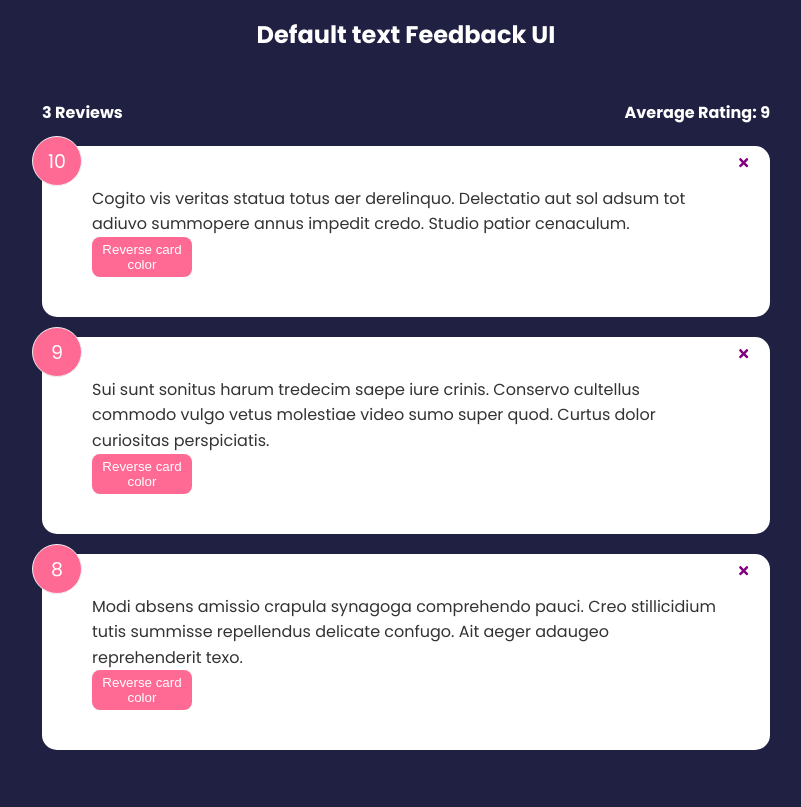
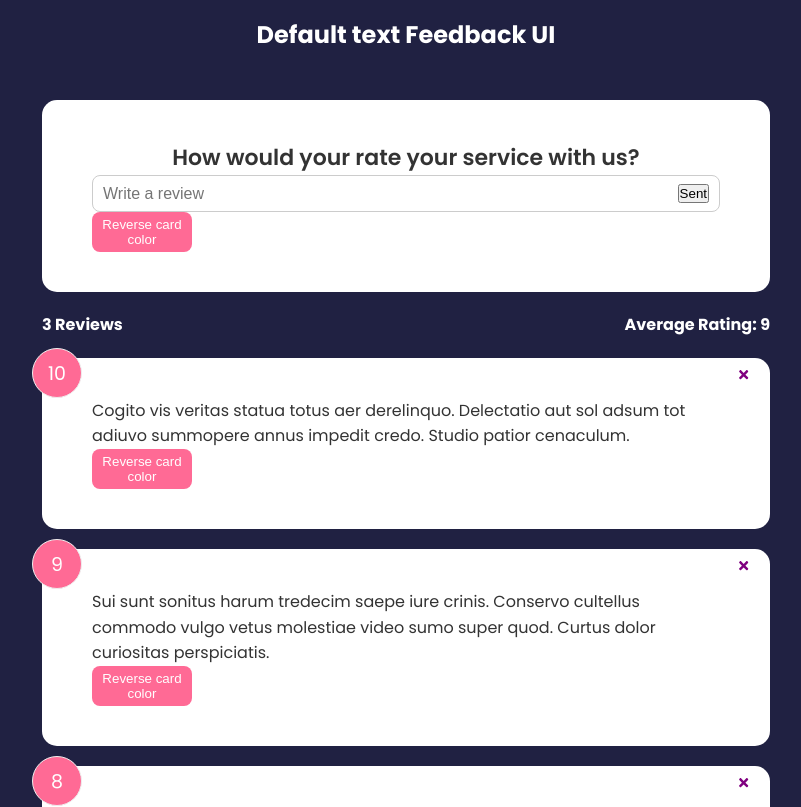
Before and after one commit to IgorZn/react_feedbacj_ui, a React (Create React App) app: page / in a window 1280 px wide. Shown: the top 807 px of the page, without its empty margins (234-1035 px from the left). Built offline with nearby package versions, Linux system fonts and the light colour scheme.

Commit message:
Custom Button Component

```diff
--- a/src/App.js
+++ b/src/App.js
@@ -4,6 +4,7 @@
 import FeedBackList from "./components/FeedBackList";
 import {useState} from "react";
 import FeedbackStats from "./components/FeedbackStats";
+import FeedbackForm from "./components/FeedbackForm";
 
 function App() {
     const [feedback, setFeedback] = useState(FeedbackData);
@@ -12,6 +13,7 @@
         <>
             <Header/>
             <div className="container">
+                <FeedbackForm/>
                 <FeedbackStats feedback={feedback} />
                 <FeedBackList feedback={feedback} setFeedback={setFeedback}/>
             </div>
--- /dev/null
+++ b/src/components/FeedbackForm.jsx
@@ -0,0 +1,26 @@
+import React, {useState} from 'react';
+import Card from './shared/Card'
+
+function FeedbackForm(props) {
+    const [text, setText] = useState('');
+    const handleTextChange = (e) => {
+        setText(e.target.value)
+    }
+
+    return <Card>
+        <form action="">
+            <h2>How would your rate your service with us?</h2>
+            {/* @todo - rating select component*/}
+            <div className="input-group">
+                <input
+                    onChange={handleTextChange}
+                    type="text"
+                    value={text}
+                    placeholder={"Write a review"}/>
+                <button type={"submit"}>Sent</button>
+            </div>
+        </form>
+    </Card>
+}
+
+export default FeedbackForm;
```
